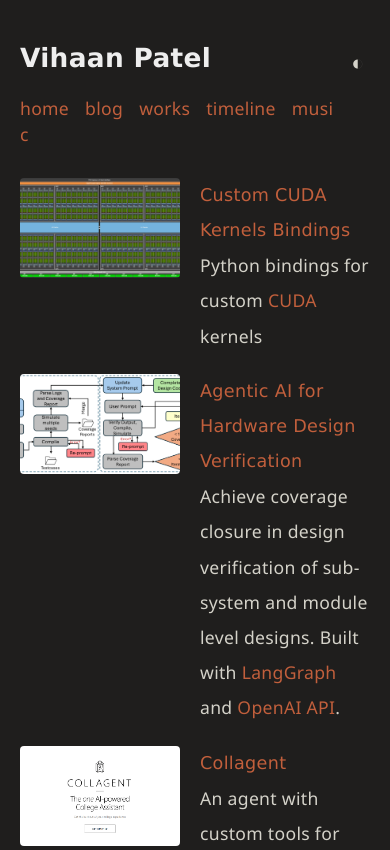
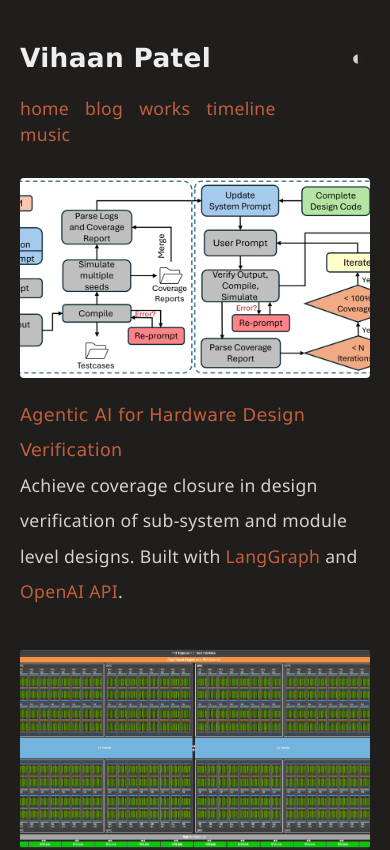
Before and after one commit to Vihaan004/Vihaan004.github.io, a Next.js app: page /works in a window 390 px wide. Shown: the top 850 px of the page. Built offline with nearby package versions, Linux system fonts and the light colour scheme.

Commit message:
organize and style

```diff
--- a/app/globals.css
+++ b/app/globals.css
@@ -157,6 +157,7 @@ a:hover {
 
 nav a {
     margin-right: 16px;
+    white-space: nowrap; /* Prevent words from breaking mid-word */
 }
 
 .theme-toggle {
@@ -168,7 +169,7 @@ nav a {
     color: var(--text-color);
     float: right;
     position: relative;
-    top: -45px;
+    top: -50px;
 }
 
 strong, b {
@@ -270,6 +271,7 @@ ul.blog-posts li a:visited {
 
 .work-image {
     /* flex-shrink: 0; */
+    position: relative;
     width: 160px;
     height: 100px;
     overflow: hidden;
@@ -296,3 +298,17 @@ ul.blog-posts li a:visited {
     margin: 0;
     color: var(--text-color);
 }
+
+/* Mobile styles */
+@media screen and (max-width: 768px) {
+    /* Stack work cards vertically with image on top */
+    .repo-card {
+        flex-direction: column;
+        padding-bottom: 20px;
+    }
+
+    .work-image {
+        width: 100%;
+        height: 200px;
+    }
+}
--- a/app/page.tsx
+++ b/app/page.tsx
@@ -5,8 +5,8 @@ export default function Home() {
       <p>I'm Vihaan. I'm a computer systems engineering student at Arizona State University. <br />I like building systems that make chaos look intentional,  blending hardware, software, and a questionable amount of curiosity.</p>
       <p>Currently working on:</p>
       <ul>
-        <li>Spec2Cov - an agentic framework for hardware design verification</li>
-        <li><a href="https://collagent.onrender.com">Collagent</a> - THE AI agent for college students</li>
+        <li><a href="/blog/agentic_ai_in_dv">Agentic framework for hardware design verification</a></li>
+        <li><a href="https://collagent.onrender.com">Collagent - the agent for college students</a></li>
       </ul>
       <p></p>
     </main>
--- a/app/works/page.tsx
+++ b/app/works/page.tsx
@@ -24,16 +24,16 @@ export default function Works() {
                                         <Image
                                             src={work.image}
                                             alt={work.name}
-                                            width={80}
-                                            height={80}
+                                            fill
+                                            style={{ objectFit: 'cover' }}
                                         />
                                     </a>
                                 ) : (
                                     <Image
                                         src={work.image}
                                         alt={work.name}
-                                        width={80}
-                                        height={80}
+                                        fill
+                                        style={{ objectFit: 'cover' }}
                                     />
                                 )}
                             </div>
--- a/content/works/works.json
+++ b/content/works/works.json
@@ -1,15 +1,15 @@
 [
+  {
+    "name": "Agentic AI for Hardware Design Verification",
+    "link": "/blog/agentic_ai_in_dv",
+    "description": "Achieve coverage closure in design verification of sub-system and module level designs. Built with <a href='https://docs.langchain.com/oss/python/langgraph/overview'>LangGraph</a> and <a href='https://openai.com/api/'>OpenAI API</a>.",
+    "image": "/works/agentic-verif.png"
+  },
   {
     "name": "Custom CUDA Kernels Bindings",
     "link": "https://github.com/Vihaan004/custom-cuda-kernels-bindings",
-    "description": "Python bindings for custom <a href='https://developer.nvidia.com/cuda-toolkit'>CUDA</a> kernels",
+    "description": "Python bindings for custom <a href='https://developer.nvidia.com/cuda-toolkit'>CUDA</a> kernels.",
     "image": "/works/cuda.png"
-  },
-  {
-    "name": "Agentic AI for Hardware Design Verification",
-    "link": "",
-    "description": "Achieve coverage closure in design verification of sub-system and module level designs. Built with <a href='https://docs.langchain.com/oss/python/langgraph/overview'>LangGraph</a> and <a href='https://openai.com/api/'>OpenAI API</a>.",
-    "image": "/works/agentic-verif.png"
   },
   {
     "name": "Collagent",
@@ -40,13 +40,13 @@
   {
     "name": "The Passive-Aggressive Shell",
     "link": "https://github.com/Vihaan004/passive-aggressive-shell",
-    "description": "A sarcastic Linux shell coupled with an LLM that roasts invalid commands, provides helpful (but snarky) assistance for failed commands, and offers guidance on Linux utilities.",
+    "description": "A sarcastic Linux shell integrated with an LLM, provides snarky assistance for invalid commands, and offers guidance on utilities.",
     "image": "/works/PA-shell.png"
   },
   {
     "name": "MIPS Multicycle Processor",
     "link": "https://github.com/Vihaan004/mips-multicycle-processor",
-    "description": "A modular MIPS multicycle processor implementation focused on simulation, analysis, and educational exploration of processor design.",
+    "description": "A modular MIPS multicycle processor implementation focused on simulation, analysis, and exploration of processor design.",
     "image": "/works/FPGA.jpg"
   },
   {
```
